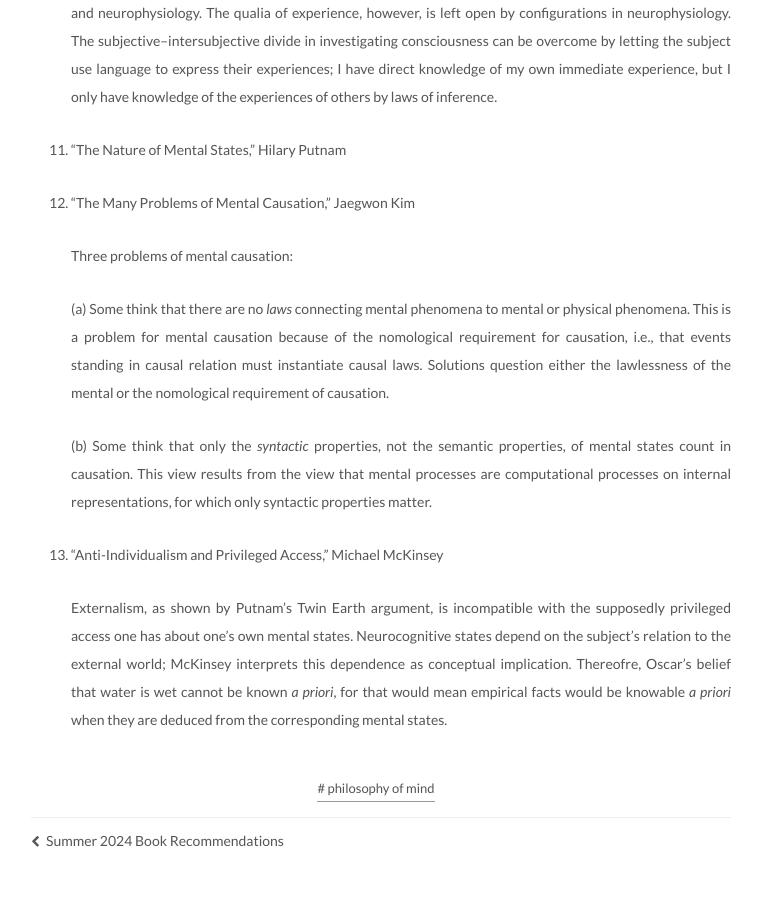
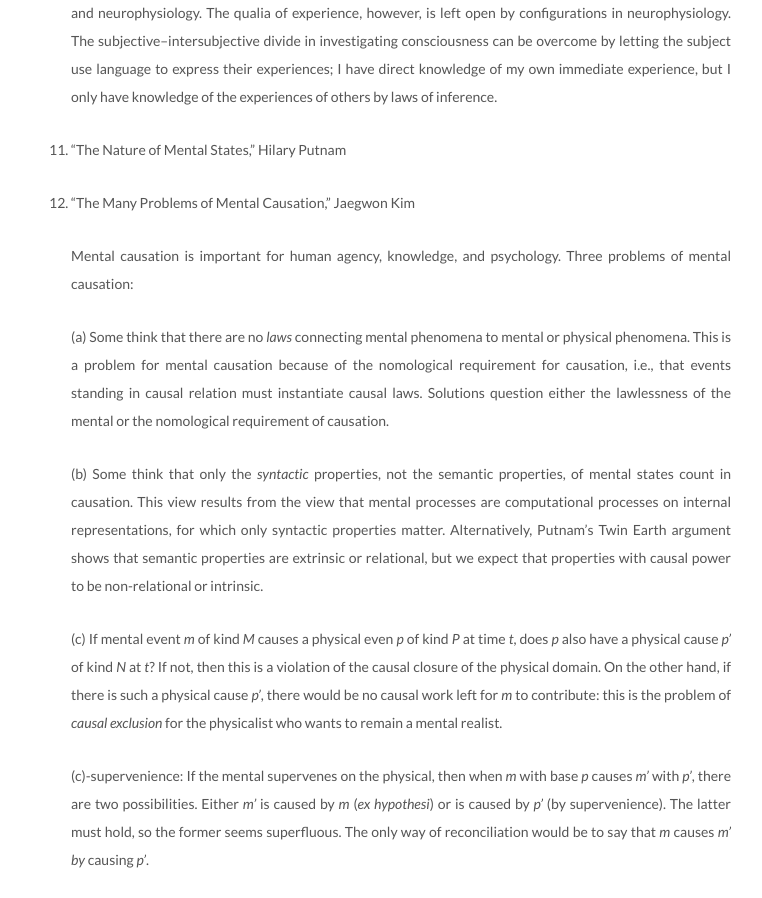
Before and after one commit to mooneta/mooneta.github.io, a Jekyll site: the page built from _posts/2024-5-19-notes-on-readings-in-chalmers-pom-anthology.md, in a window 1280 px wide. Shown: the part 1734-2632 px from the top of the page, without its empty margins (259-1021 px from the left). Built offline with Jekyll 4.4.1, drawn with Linux system fonts in a browser that asks for light colours; grey boxes are pictures that could not be loaded.

Commit message:
Update post

```diff
--- a/_posts/2024-5-19-notes-on-readings-in-chalmers-pom-anthology.md
+++ b/_posts/2024-5-19-notes-on-readings-in-chalmers-pom-anthology.md
@@ -77,6 +77,7 @@ to become familiar with the field, and this post will serve as a log.
 
 22. “The Many Problems of Mental Causation,” Jaegwon Kim
 
+    Mental causation is important for human agency, knowledge, and psychology.
     Three problems of mental causation:
 
     (a) Some think that there are no *laws* connecting mental phenomena to mental or
@@ -88,7 +89,25 @@ to become familiar with the field, and this post will serve as a log.
     (b) Some think that only the *syntactic* properties, not the semantic properties,
     of mental states count in causation. This view results from the view that
     mental processes are computational processes on internal representations,
-    for which only syntactic properties matter.
+    for which only syntactic properties matter. Alternatively, Putnam’s Twin
+    Earth argument shows that semantic properties are extrinsic or relational,
+    but we expect that properties with causal power to be non-relational or
+    intrinsic.
+
+    (c) If mental event *m* of kind *M* causes a physical even *p* of kind *P* at
+    time *t*, does *p* also have a physical cause *p’* of kind *N* at *t*? If not,
+    then this is a violation of the causal closure of the physical domain. On the
+    other hand, if there is such a physical cause *p’*, there would be no causal
+    work left for *m* to contribute: this is the problem of *causal exclusion* for
+    the physicalist who wants to remain a mental realist.
+
+    (c)-supervenience: If the mental supervenes on the physical, then when *m*
+    with base *p* causes *m’* with *p’*, there are two possibilities. Either
+    *m’* is caused by *m* (*ex hypothesi*) or is caused by *p’* (by supervenience).
+    The latter must hold, so the former seems superfluous. The only way of
+    reconciliation would be to say that *m* causes *m’* *by* causing *p’*.
+
+    <img src="./uploads/supervenience-causation.pdf" width="200">
 
 57. “Anti-Individualism and Privileged Access,” Michael McKinsey
 
```
Also changed, not shown: 1 other file.
